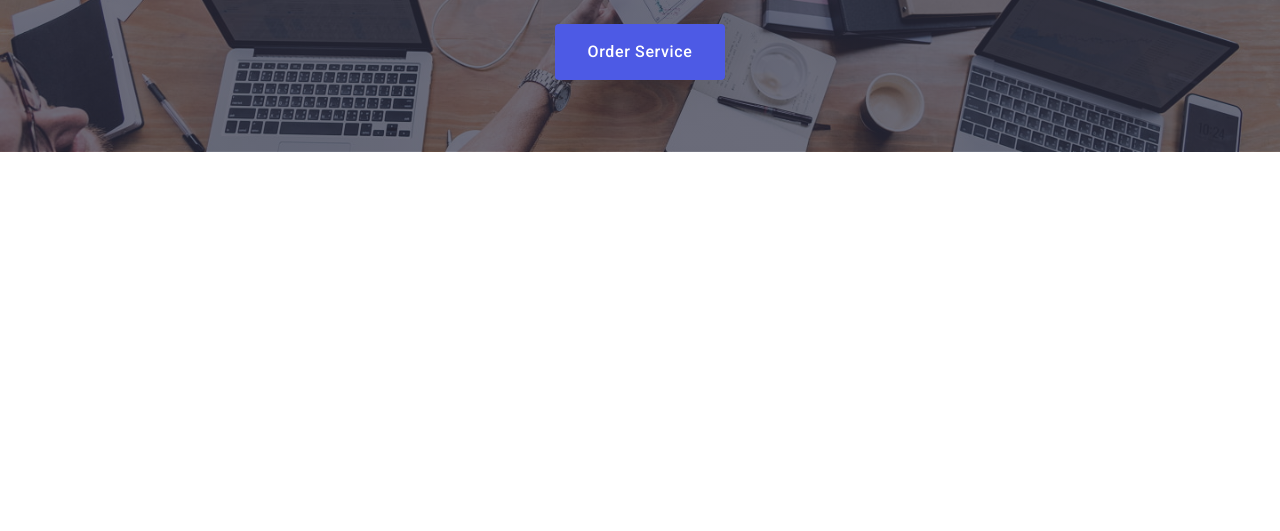
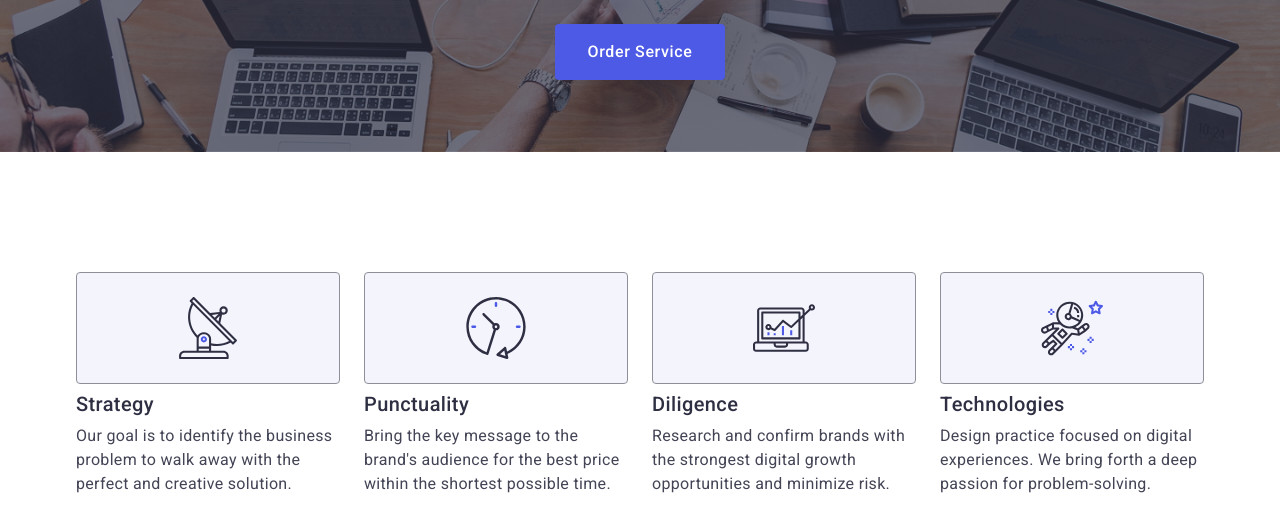
Before and after one commit to irynaboyarska/goit-markup-hw-06, a plain HTML site: page index.html in a window 1280 px wide. Shown: the part 337-868 px from the top of the page. Before the commit the page ends 800 px from the top, so only its background shows below. Drawn offline with nearby package versions, Linux system fonts and the light colour scheme.

Commit message:
add values section styles

```diff
--- a/css/styles.css
+++ b/css/styles.css
@@ -350,7 +350,7 @@ button{
     background-color: #2E2F42;
     background-image: linear-gradient(rgba(46, 47, 66, 0.7), rgba(46, 47, 66, 0.7)), url(../images/hero-mobile.jpg);
     padding: 72px 0;
-    max-width: 1440px;
+    max-width: 320px;
     margin: 0 auto;
     background-repeat: no-repeat;
     background-size: cover;
@@ -393,6 +393,7 @@ button{
 
 @media screen and (min-width: 768px) {
     .hero-section {
+        max-width: 768px;
         background-image: linear-gradient(rgba(46, 47, 66, 0.7), rgba(46, 47, 66, 0.7)), url(../images/hero-tablet.jpg);
     }
 
@@ -412,6 +413,7 @@ button{
 
 @media screen and (min-width: 1158px) {
     .hero-section {
+        max-width: 1440px;
         background-image: linear-gradient(rgba(46, 47, 66, 0.7), rgba(46, 47, 66, 0.7)), url(../images/hero-desktop.jpg);
     }
 
@@ -437,3 +439,98 @@ button{
     }
 }
 /* #endregion hero */
+
+/* #region values */
+.values {
+    padding: 96px 0;
+}
+
+.values-list {
+    display: flex;
+    flex-wrap: wrap;
+    gap: 72px;
+    margin: 0 auto;
+}
+
+.values-list-item {
+    width: calc((100% - 72px*3) / 4);
+    width: 100%;
+}
+
+.icon-container{
+    display: none;
+}
+
+.values-item-title {
+    font-weight: 700;
+    font-size: 36px;
+    line-height: 1.11;
+    letter-spacing: 0.02em;
+    text-align: center;
+    color: #2E2F42;
+    margin-bottom: 8px;
+}
+
+.values-text {
+    font-weight: 500;
+    font-size: 16px;
+    line-height: 1.5;
+    letter-spacing: 0.02em;
+}
+
+@media screen and (min-width: 768px) {
+    .values-list{
+        column-gap: 24px;
+        row-gap: 72px;
+    }
+
+    .values-list-item {
+        width: calc((100% - 24px) / 2);
+    }
+
+    .values-item-title{
+        text-align: start;
+    }
+}
+
+@media screen and (min-width: 1158px){
+    .values {
+        padding: 120px 0;
+    }
+
+    .values-list{
+        gap: 24px;
+    }
+
+    .values-list-item {
+        width: calc((100% - 72px) / 4);
+    }
+
+    .icon-container {
+        border: 1px solid #8E8F99;
+        border-radius: 4px;
+        background-color: #F4F4FD;
+        padding: 24px 100px;
+        margin-bottom: 8px;
+        display: flex;
+        align-items: center;
+        justify-content: center;
+        height: 112px;
+    }
+
+    .icon {
+        display: block;
+        margin: 0 auto;
+    }
+
+    .values-item-title{
+        font-weight: 500;
+        font-size: 20px;
+        line-height: 1.2;
+    }
+
+    .values-text{
+        font-weight: 400;
+    }
+}
+/* #endregion values */
--- a/index.html
+++ b/index.html
@@ -152,7 +152,7 @@
       <!--  #endregion hero -->
 
       <!-- #region values -->
-      <!-- <section class="values">
+      <section class="values">
         <div class="container">
           <h2 class="visually-hidden">Our Values</h2>
 
@@ -207,7 +207,7 @@
             </li>
           </ul>
         </div>
-      </section> -->
+      </section>
       <!-- #endregion values -->
 
       <!-- #region team -->
```
Also changed, not shown: css/styles-old.css (+0 -48 lines).
